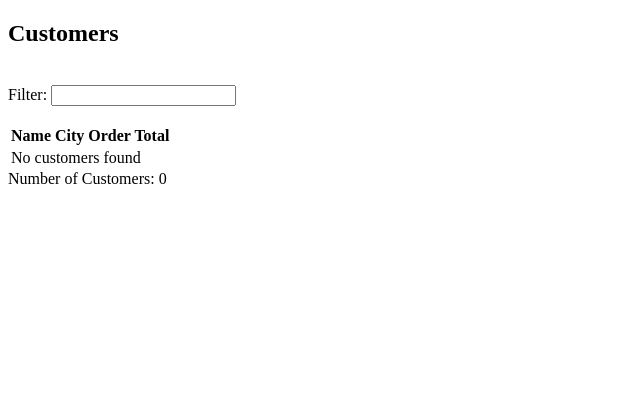
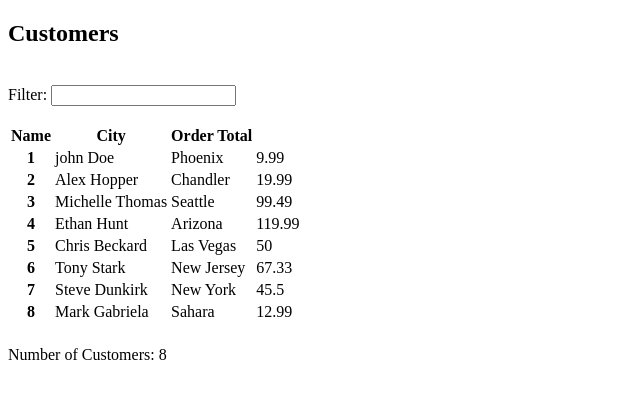
Before and after one commit to Alexmhack/Learn-Angular, an Angular app in the folder simple-store/: page / in a window 1280 px wide. Shown: the top 398 px of the page, without its empty margins (0-640 px from the left). Built offline with nearby package versions, Linux system fonts and the light colour scheme; what angular-bootstrap-md would draw is missing.

Commit message:
take data from customers into customers-list

```diff
--- a/simple-store/src/app/customers/customers-list/customers-list.component.ts
+++ b/simple-store/src/app/customers/customers-list/customers-list.component.ts
@@ -1,4 +1,4 @@
-import { Component, OnInit } from '@angular/core';
+import { Component, OnInit, Input, SimpleChange } from '@angular/core';
 
 import { ICustomer } from '../../shared/interfaces';
 
@@ -7,6 +7,18 @@ import { ICustomer } from '../../shared/interfaces';
   templateUrl: './customers-list.component.html',
 })
 export class CustomersListComponent implements OnInit {
+  private _customers: ICustomer[] = [];
+
+  @Input() get customers(): ICustomer[] {
+    return this._customers;
+  }
+
+  set customers(value: ICustomer[]) {
+    if (value) {
+      this._customers = this.filteredCustomers = value;
+      this.calculateOrders();
+    }
+  }
 
   filteredCustomers: ICustomer[] = [];
   customersOrderTotal: number;
@@ -17,6 +29,9 @@ export class CustomersListComponent implements OnInit {
   ngOnInit() {
 
   }
+
+  // ngOnChanges is used when a property changes, but we have only one prop so not needed.
+  // ngOnChanges(changes: SimpleChange) {}
 
   // calculates the order total of filtered customers
   calculateOrders() {
--- a/simple-store/src/app/customers/customers.component.html
+++ b/simple-store/src/app/customers/customers.component.html
@@ -5,4 +5,4 @@
 
 <h2>{{ title }}</h2>
 <br>
-<app-customers-list></app-customers-list>
+<app-customers-list [customers]="people"></app-customers-list>
```
Also changed, not shown: 1 other file (tests, documents, lock files or other folders).
